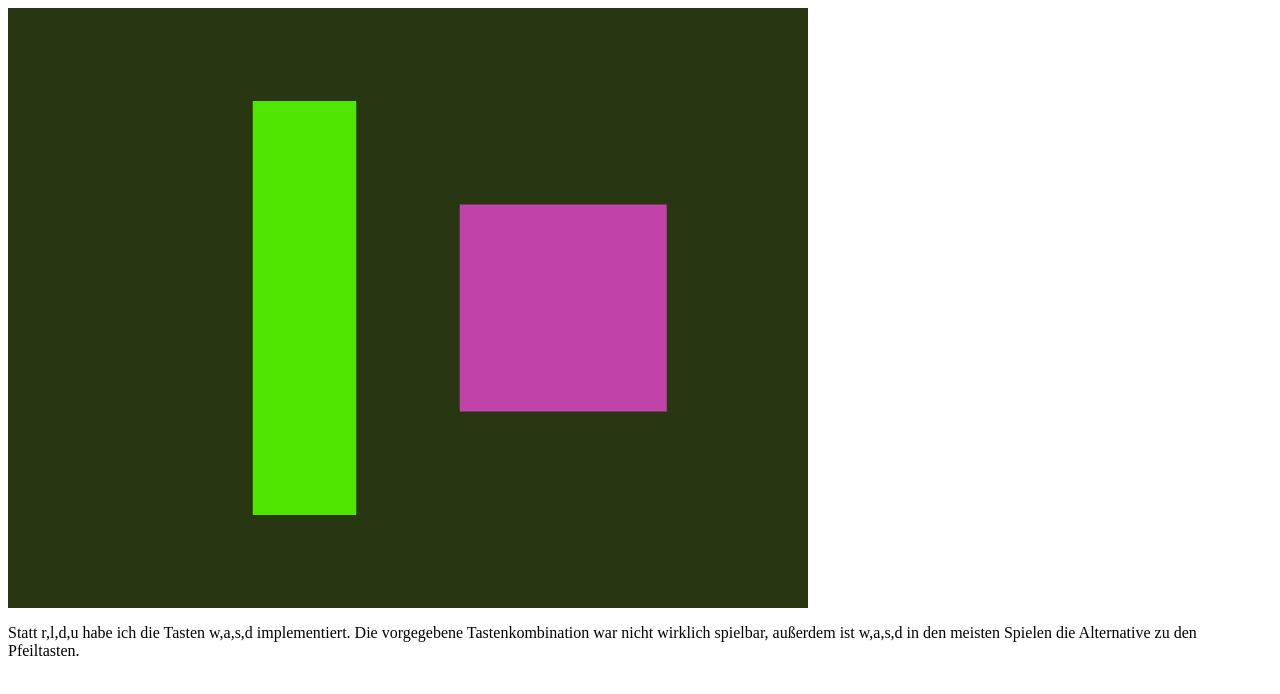
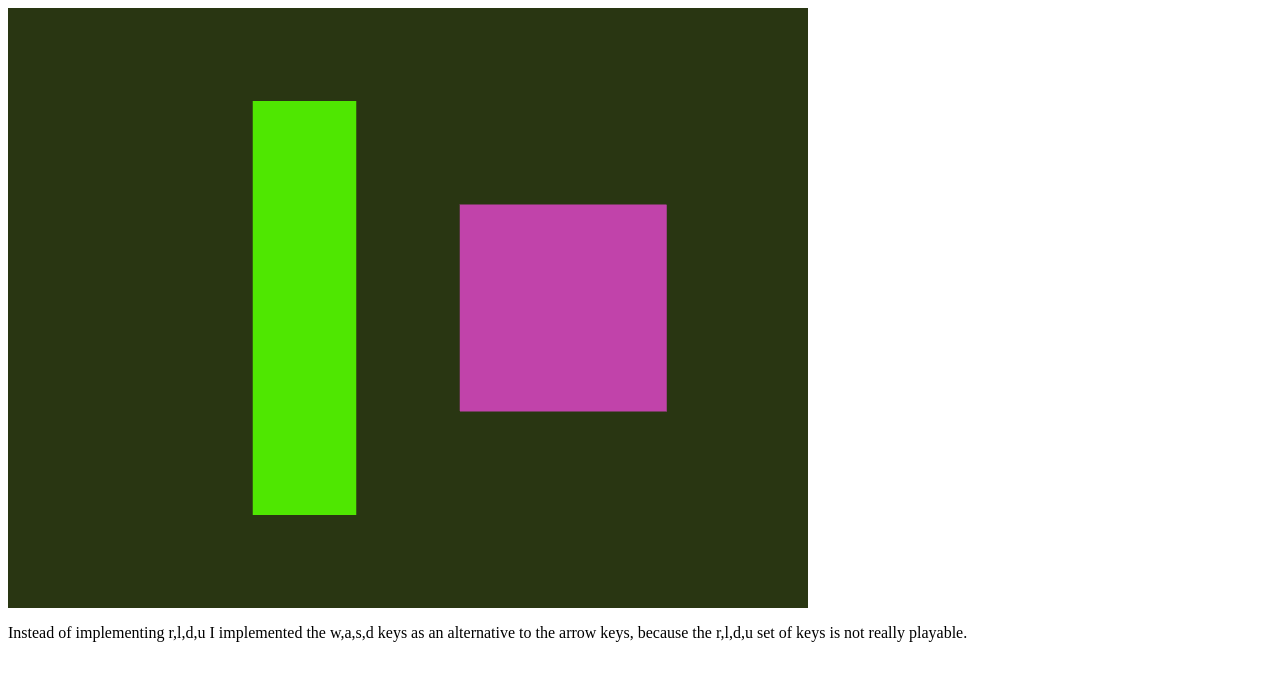
Before and after one commit to lichterschalter/tetris3D, a plain HTML site: page Tetris/index.html in a window 1280 px wide. Drawn offline with Linux system fonts and the light colour scheme; animation ran at ten frames a second.

Commit message:
actualised readme

```diff
--- a/Tetris/index.html
+++ b/Tetris/index.html
@@ -36,9 +36,8 @@
 
 <body onload="webGLStart()";>
   <canvas id="lesson03-canvas" style="border: none;" width="800" height="600"></canvas>
-  <p> Statt r,l,d,u habe ich die Tasten w,a,s,d implementiert. Die vorgegebene Tastenkombination
-    war nicht wirklich spielbar, außerdem ist w,a,s,d in den meisten Spielen die Alternative
-    zu den Pfeiltasten.
+  <p> Instead of implementing r,l,d,u I implemented the w,a,s,d keys as an alternative to the arrow keys,
+    because the r,l,d,u set of keys is not really playable.
   </p>
 </body>
 
```
